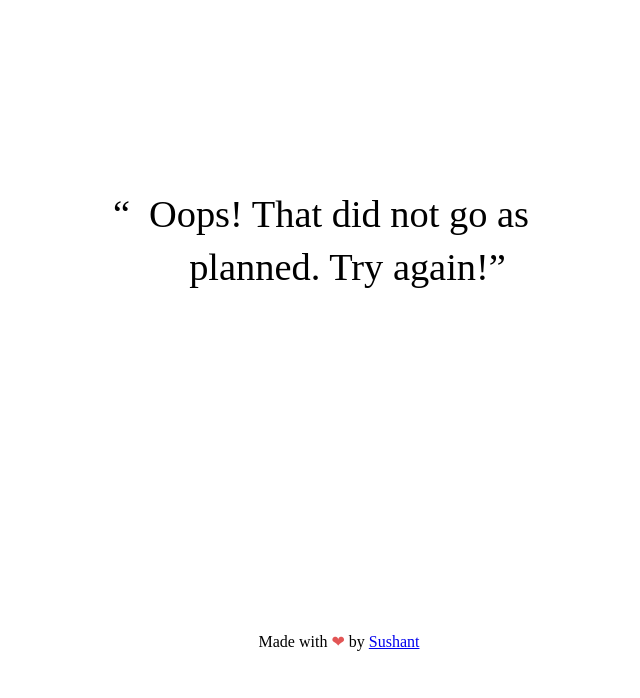
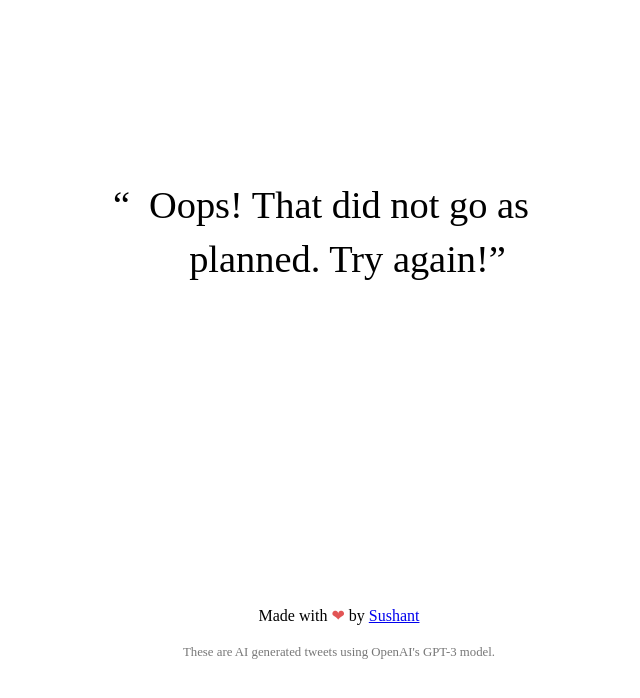
Before and after one commit to padamshrestha/thoughts, a Flask app: page / in a window 1280 px wide. Shown: the top 698 px of the page, without its empty margins (301-941 px from the left). Run offline with Flask 2, Linux system fonts and the light colour scheme; data that the repository does not hold is empty.

Commit message:
Added favicon; and OpenAI reference

```diff
--- a/thoughts/templates/layout.html
+++ b/thoughts/templates/layout.html
@@ -3,6 +3,7 @@
 	<head>
 		<title>TweetOut - Sushant</title>
 		<link rel="stylesheet" href="{{ url_for('static', filename='css/main.css') }}">
+		<link rel="shortcut icon" href="{{ url_for('static', filename='favicon.ico') }}">
 	</head>
 	<body>
 		<main>
@@ -11,6 +12,10 @@
 		</main>
 		<footer>
 			<span>Made with <span class="heart" style="color: #e25555">❤</span> by <a href="https://twitter.com/sushant_kumar" target="_blank">Sushant</a></span>
+			<br>
+			<div style="margin-top: 20px; color: #777; font-size:0.8em;">
+				These are AI generated tweets using OpenAI's GPT-3 model.
+			</div>
 		</footer>
 	</body>
 </html>
```
Also changed, not shown: thoughts/static/favicon.ico (added).
